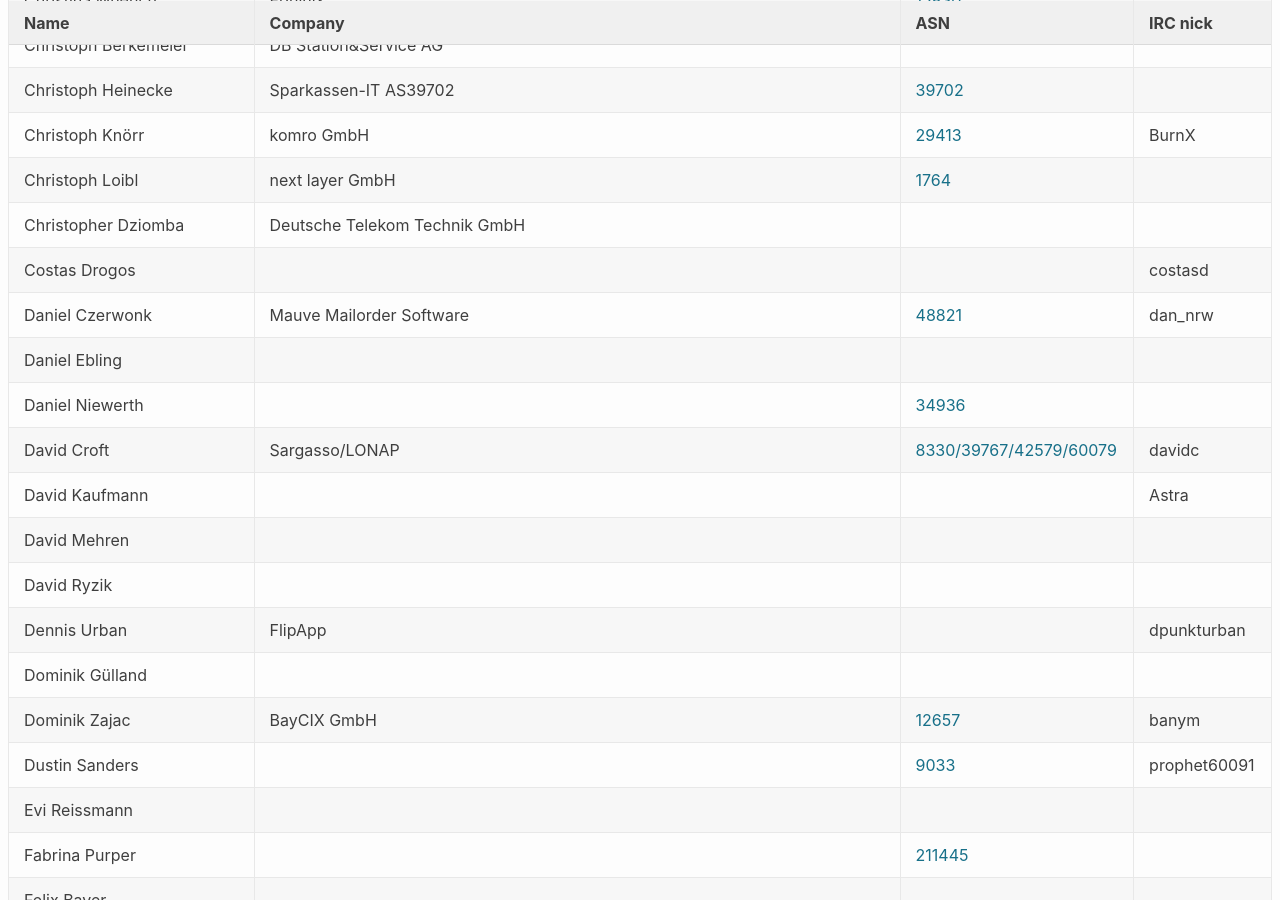
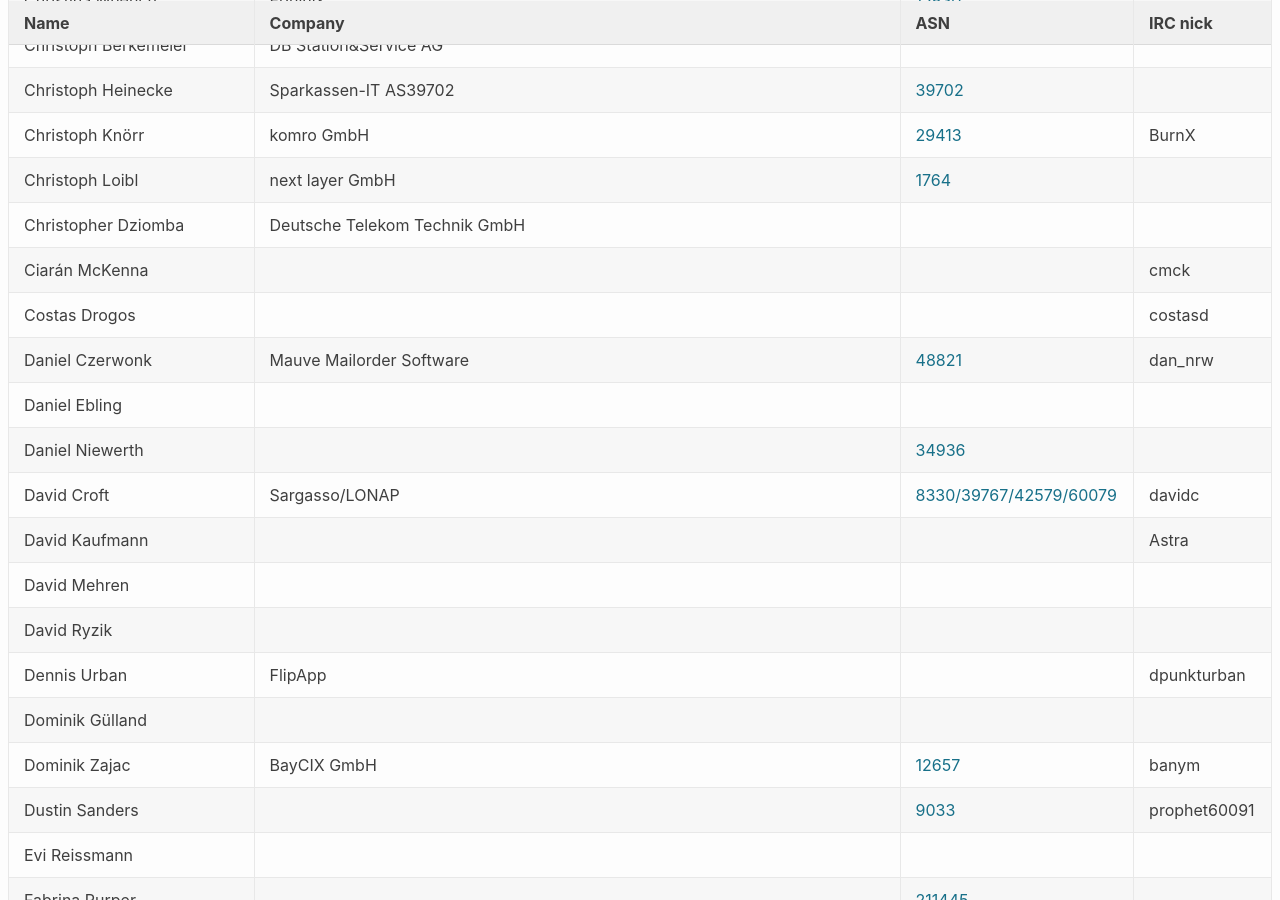
Before and after one commit to denog/pretix-attendeelist, a Jekyll site: the page built from denog13/index.markdown, in a window 1280 px wide and 900 px high, scrolled down 1021 px. Built offline with Jekyll 4.4.1, drawn with Linux system fonts in a browser that asks for light colours.

Commit message:
Latest data: Thu Sep 30 13:49:49 UTC 2021

```diff
--- a/_data/attendees_denog13.json
+++ b/_data/attendees_denog13.json
@@ -160,6 +160,12 @@
     "company": "next layer GmbH",
     "irc": null,
     "asn": "1764"
+  },
+  {
+    "name": "Ciarán McKenna",
+    "company": null,
+    "irc": "cmck",
+    "asn": null
   },
   {
     "name": "Costas Drogos",
```
